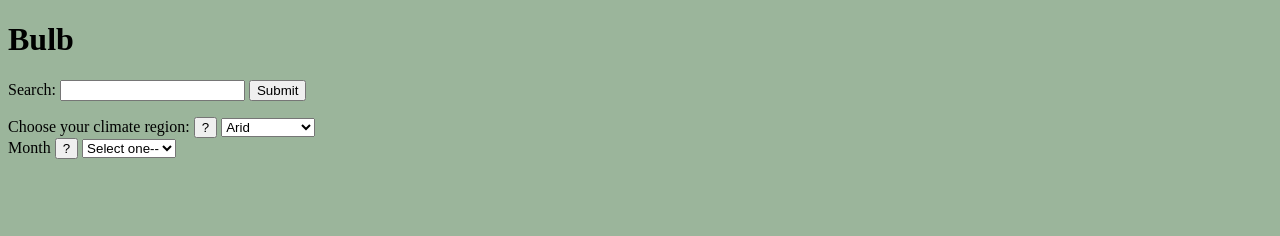
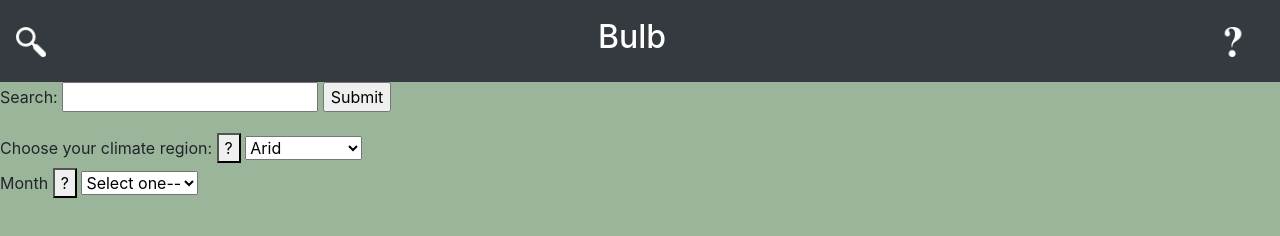
Before and after one commit to DriftingDev/bulb-hackathon, a plain HTML site: page src/index.html in a window 1280 px wide. Drawn offline with nearby package versions, Linux system fonts and the light colour scheme; files that its build step writes are made by us from their sources.

Commit message:
add navbar

```diff
--- a/src/index.html
+++ b/src/index.html
@@ -3,11 +3,21 @@
 <head>
   <meta charset="UTF-8">
   <meta name="viewport" content="width=device-width, initial-scale=1.0">
+  <link rel="stylesheet" href="https://stackpath.bootstrapcdn.com/bootstrap/4.3.1/css/bootstrap.min.css" integrity="sha384-ggOyR0iXCbMQv3Xipma34MD+dH/1fQ784/j6cY/iJTQUOhcWr7x9JvoRxT2MZw1T" crossorigin="anonymous">
   <link rel="stylesheet" href="styles.css">
   <title>Bulb</title>
 </head>
 <body>
-  <h1>Bulb</h1>
+  <nav class="navbar navbar-dark bg-dark justify-content-between">
+    <a class="navbar-brand">
+      <img src="img/search-3-512.png" width="30" height="30" alt="search icon">
+    </a>
+    <h1 style="font-size: 2rem;" class="navbar-brand">Bulb</h1>
+    <a class="navbar-brand">
+      <img src="img/question-mark-512.png" width="30" height="30" alt="question icon">
+    </a>
+  </nav>
+
 
   <form onsubmit="searchFunction(event)">
     <label for="search">Search:</label>
```
Also changed, not shown: src/img/question-mark-512.png (added), src/img/search-3-512.png (added).
